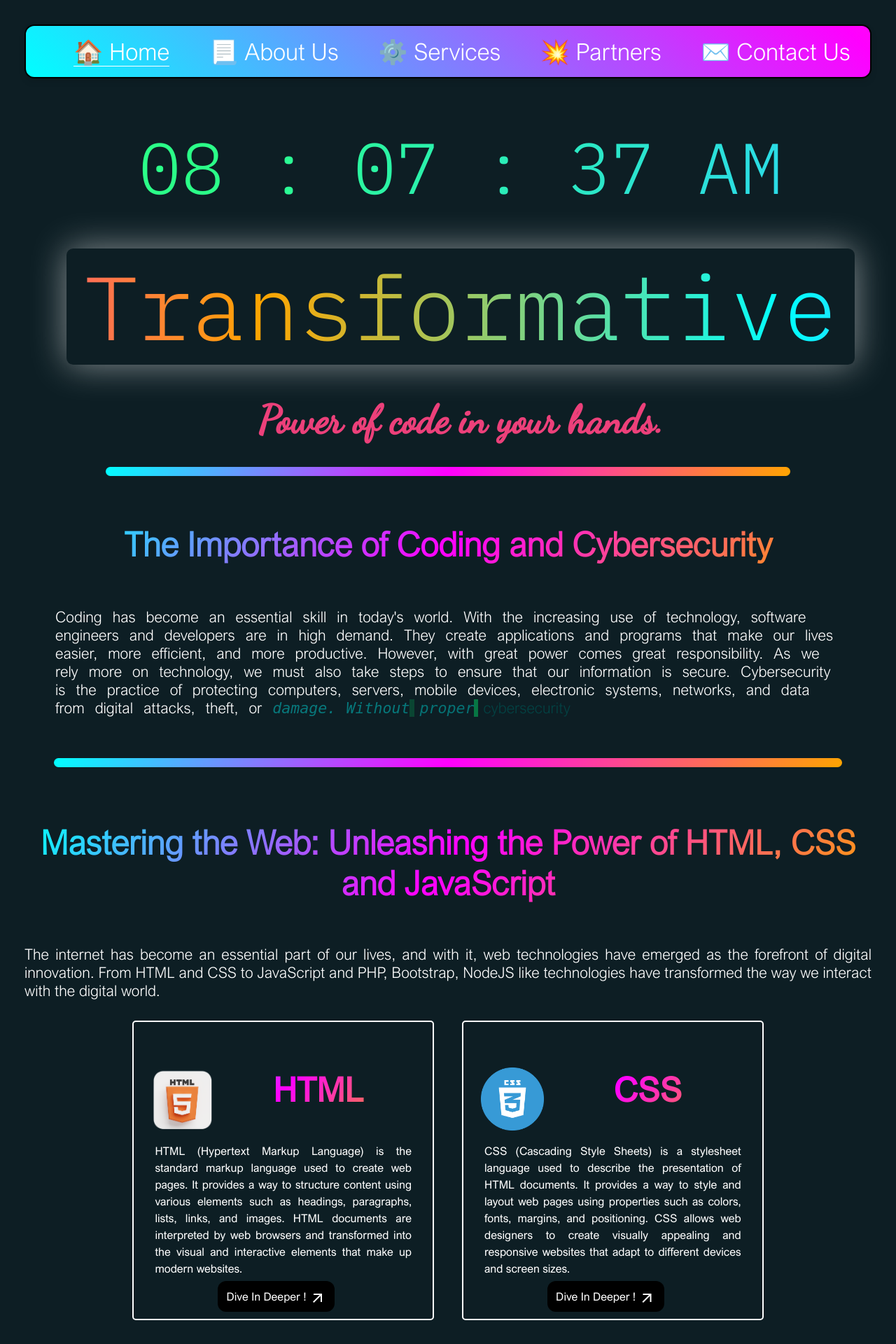
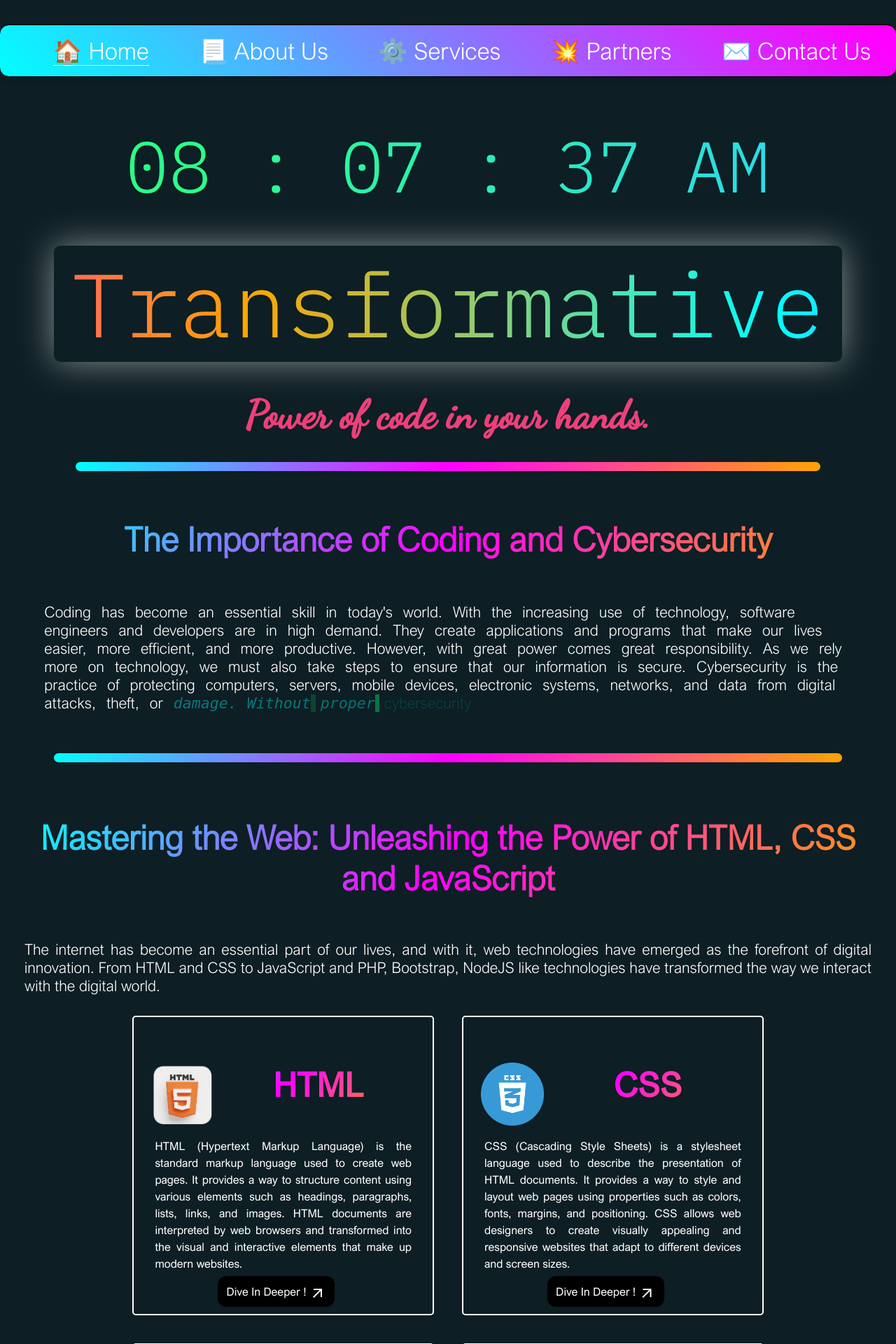
Before and after one commit to offensive-vk/offensive-vk.github.io, a PHP site: page / in a window 1280 px wide. Shown: the top 1920 px of the page at 70% size. Run offline with PHP 8.4, Linux system fonts and the light colour scheme.

Commit message:
Optimized .first + header

```diff
--- a/css/style.css
+++ b/css/style.css
@@ -90,10 +90,10 @@ body {
     padding: 15px;
     color: #fff;
     background-color: rgb(13, 30, 36);
-    /* background-color: #000; */
-    resize: both;
+    /* resize: both;    */
     cursor: default;
     display: flex;
+    align-items: center;
     flex-direction: column;
 }
 
@@ -129,14 +129,15 @@ p {
     transition: border-bottom 500ms ease-in-out;
 }
 
-.home,
-.top:hover {
+.home, .top:hover {
     border-bottom: 1px solid;
 }
 header {
+    max-width: 1350px;
+    width: 1280px;
     align-items: center;
     position: fixed;
-    border: 2px solid #000;
+    border: 1px solid #000;
     position: sticky;
     box-shadow: 0px 5px 10px rgba(0, 0, 0, 0.1);
     border-radius: 14px;
@@ -182,11 +183,9 @@ hr {
     display: grid;
     grid-template-columns: 1fr;
     gap: 30px;
-    max-width: calc(1024px - 90vh);
     padding: 20px;
     text-align: center;
     border-radius: 10px;
-    /*box-shadow: 0 2px 4px rgba(0, 0, 0, 0.1); */
 }
 
 .first > .widgets > .clock{
@@ -205,7 +204,7 @@ hr {
 .first > .widgets > .brand{
     font-family: 'IBM Plex Mono', monospace;
     font-size: clamp(2rem, 10vw, 10rem);
-    margin: 10px;
+    margin: 7.5px;
     padding: 0rem clamp(1rem, 2vw, 3rem);
     border-radius: clamp(0.4rem, 0.75vw, 1rem);
     animation: background-pan 3.5s linear infinite;
@@ -222,7 +221,11 @@ hr {
     font-size: 3.5em;
     line-height: 1.4em;
     font-weight: bold;
-
+    transition: all .3s ease;
+}
+.first > .widgets > .slogan:hover {
+    letter-spacing: 2.2px;
+    visibility: collapse;
 }
 /*  box-shadow: 0 0 0.3em rgba(255, 255, 255, 0.5)
     text-shadow: 0 0 20px rgba(77, 166, 255, 0.8);
--- a/index.html
+++ b/index.html
@@ -68,7 +68,7 @@
 			<span class="slogan">Power of code in your hands.</span>
 		</div>
 		<!-- Content -->
-		<hr size="15px" align="center" width="85%">
+		<hr size="15px" align="center" width="90%">
 		<br>
 		<h2 class="imp">The Importance of Coding and Cybersecurity</h2>
 		<p align="justify" id="typewriter-paragraph"></p>
```
